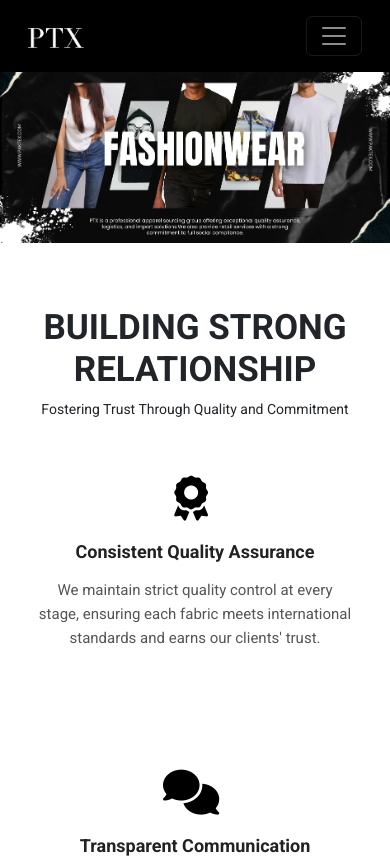
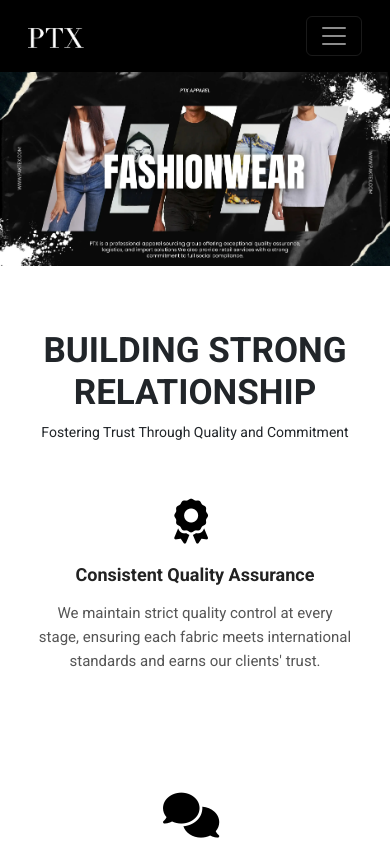
Before and after one commit to Zeeshanprojects/PTX-2, a React (Create React App) app in the folder PTX-2/ptx-2/: page / in a window 390 px wide. Shown: the top 858 px of the page. Built offline with nearby package versions, Linux system fonts and the light colour scheme.

Commit message:
full code updated

```diff
--- a/PTX-2/ptx-2/src/Images/Image.js
+++ b/PTX-2/ptx-2/src/Images/Image.js
@@ -1,6 +1,6 @@
 const Image = {
   logo: require("./PTX-Main-Logo.png"),
-  // bannerimage: require("./PTX-Main-banner.webp"),
+  bannerimage: require("./PTX-Main-banner.webp"),
   backgroundimage: require("./background.webp"),
   banner2: require("./banner2-image.webp"),
   Blog1: require("./Blog1-image.webp"),
--- a/PTX-2/ptx-2/src/Pages/Home.jsx
+++ b/PTX-2/ptx-2/src/Pages/Home.jsx
@@ -220,7 +220,7 @@ const ScrollRow = ({ images, rowClass }) => (
             <div className="col-sm-12 col-md-12 col-lg-12 col-xl-12">
               <img
 
-                src="../PTX-Main-banner.webp"
+                src={Image.bannerimage}
                 alt="ptx-banner-image"
                 className="ptx-banner-image"
                 fetchPriority="high"
--- a/PTX-2/ptx-2/src/Pages/Home.style.css
+++ b/PTX-2/ptx-2/src/Pages/Home.style.css
@@ -619,4 +619,8 @@ video {
     text-align:center !important;
     hyphens: auto;
   }
+  .ptx-banner-image{
+padding-top: 23px !important;
+
+  }
 }
```
Also changed, not shown: PTX-2/ptx-2/src/Images/PTX-Main-banner.webp (renamed from PTX-2/ptx-2/public/PTX-Main-banner.webp).
